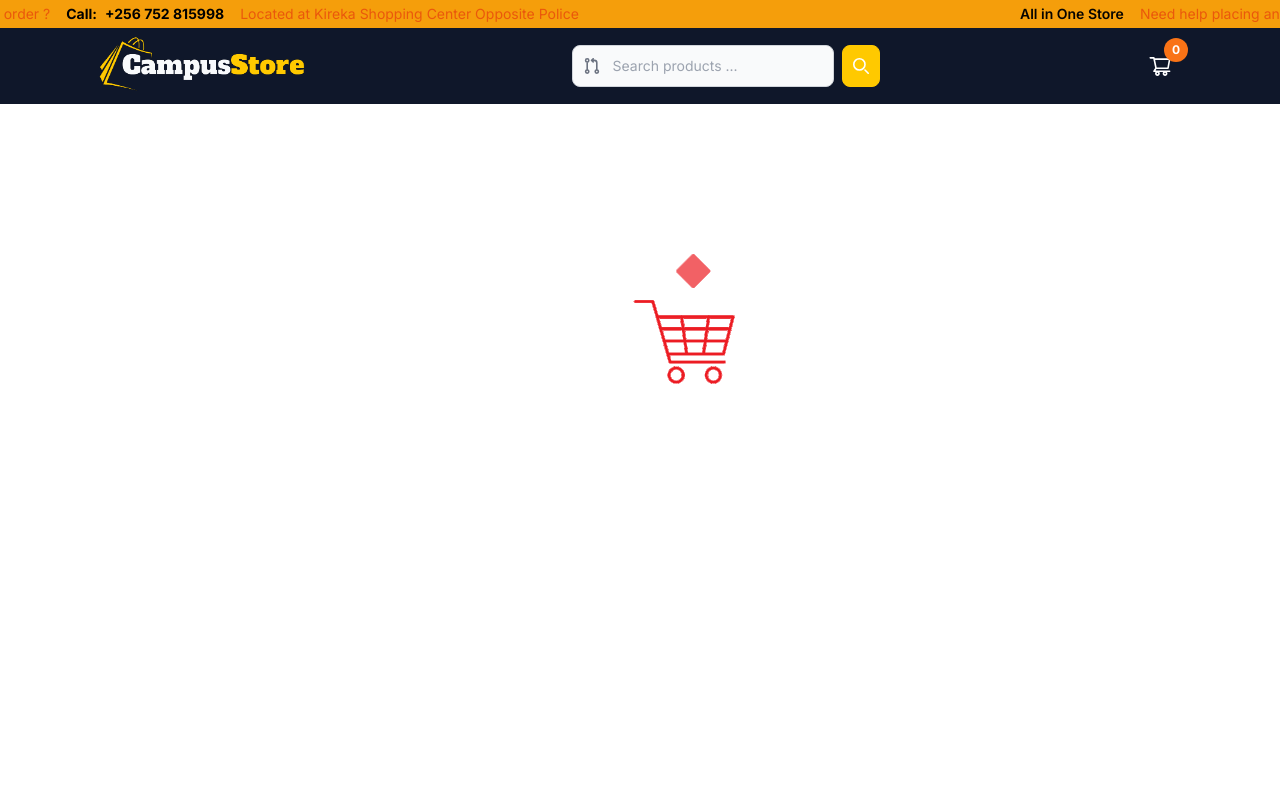
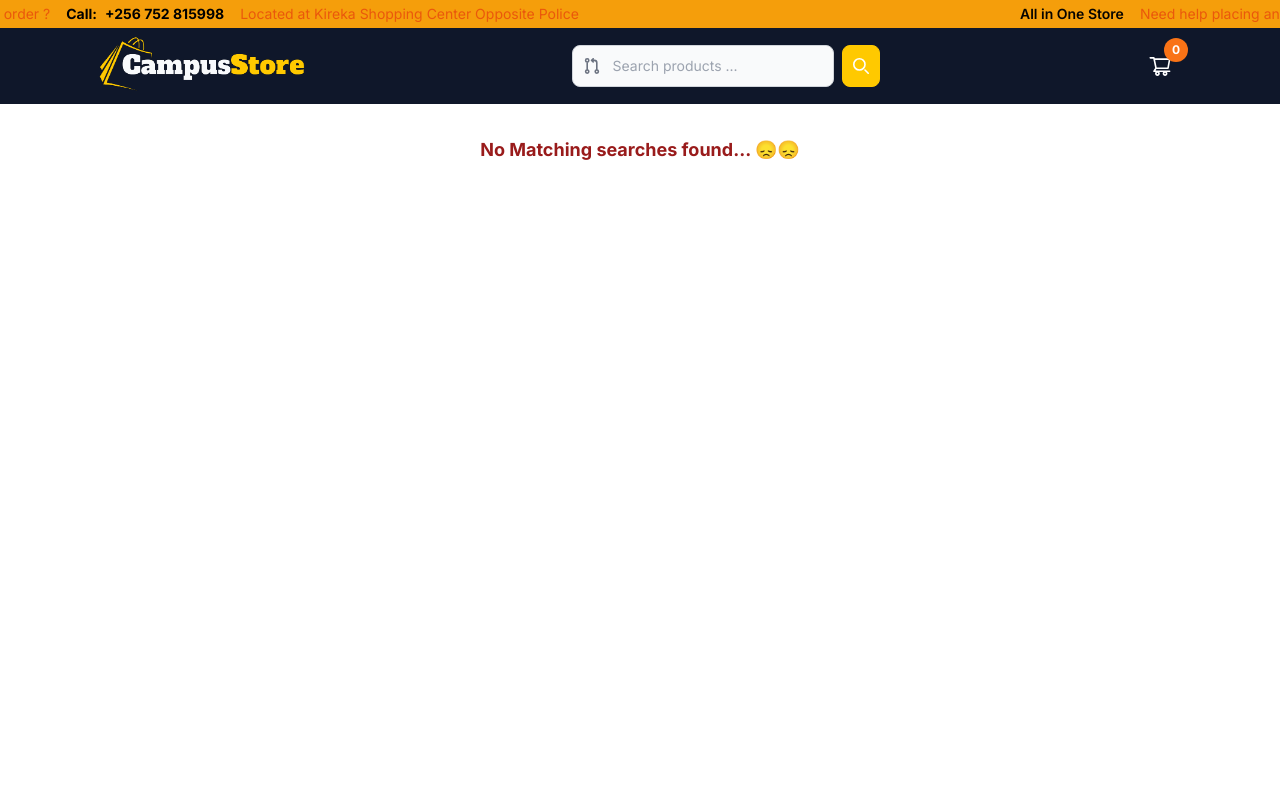
Before and after one commit to MUKE-coder/campus-store, a Next.js app: page /search in a window 1280 px wide. Shown: the top 800 px of the page. Built offline with nearby package versions, Linux system fonts and the light colour scheme.

Commit message:
added cart changes , search and the detailed page

```diff
--- a/app/cart/page.jsx
+++ b/app/cart/page.jsx
@@ -49,7 +49,7 @@ export default function Cart() {
             );
           })
         ) : (
-          <div className="">
+          <div className="w-[100%] h-[100%] flex flex-col items-center justify-center">
            <img src="/shopping-cart-shopping.gif" alt="" />
           </div>
         )}
--- a/app/product/[slug]/page.js
+++ b/app/product/[slug]/page.js
@@ -71,7 +71,7 @@ export default function page({ params: { slug } }) {
             </div>
             <div className="lg:w-[70%] md:w-[70%] w-[100%] flex flex-col gap-8 md:gap-5 lg:gap-5 roboto">
               <div className="flex justify-between">
-                <p className="text-sm lg:px-2 text-white bg-blue-800 flex items-center">
+                <p className="text-sm lg:px-2 text-blue-900 font-[900] flex items-center">
                   {product.subCatName}
                 </p>
                 <AiOutlineHeart className="text-[1.5rem]" color="orange" />
--- a/app/search/page.js
+++ b/app/search/page.js
@@ -4,18 +4,18 @@ import DetailedPrdt from '@/components/DetailedPrdt'
 import React from 'react'
 
 export default function page() {
-   const {handleSearches}=useCart()
+   const {handleSearches , searchInput }=useCart()
   return (
     <div className='bg-white min-h-[100vh]'>
    {
     handleSearches.length > 0 ?(
         <div className="w-[100%] flex flex-col min-h-[100vh] bg-white p-4 rounded-md gap-8 z-40">
-          <h1 className='text-lg font-[900] text-amber-500'>YOUR SEARCH .....</h1>
+          <h1 className='text-sm font-[600] text-slate-500'>About {handleSearches.length} results found for the search {searchInput}</h1>
         <DetailedPrdt data={handleSearches}/>
         </div>
     ):(
-<div className="w-[100%] flex items-start justify-center min-h-[80vh] p-[5rem] rounded-md  ">
-<img src="/shopping-cart-shopping.gif" alt="" />
+<div className="w-[100%] flex items-start justify-center min-h-[80vh] p-[2rem] rounded-md  ">
+<h2 className='text-red-800 font-bold text-lg'>No Matching searches found... 😞😞</h2>
 </div>
     )
    }
--- a/components/CartContext.jsx
+++ b/components/CartContext.jsx
@@ -5,19 +5,17 @@ import { toast } from "react-toastify";
 export const CartContext = createContext();
 
 export function CartProvider({ children }) {
+  const [searchInput, setSearchInput] = useState("");
+  const [handleSearches, setHandleSearches] = useState([]);
+  const [productDetails, setProductDetails] = useState("");
   let cartItems = [];
-  const [handleSearches , setHandleSearches]=useState([])
-
-  const [productDetails, setProductDetails] = useState("");
-  const [cart, setCart] = useState(cartItems);
-  const [recentlyViewedProducts, setRecentlyViewedProducts] = useState([]);
-
 
   if (typeof window !== "undefined") {
     cartItems = JSON.parse(localStorage.getItem("cartItem")) || [];
   }
 
-
+  const [cart, setCart] = useState(cartItems);
+  const [recentlyViewedProducts, setRecentlyViewedProducts] = useState([]);
 
   const addRecentlyViewedProduct = (product) => {
     if (!recentlyViewedProducts.some((item) => item.id === product.id)) {
@@ -32,6 +30,7 @@ export function CartProvider({ children }) {
       );
     }
   };
+
   const addToCart = (product) => {
     if (cart.some((item) => item.id === product.id)) {
       toast.error("This product is already in the cart");
@@ -49,9 +48,13 @@ export function CartProvider({ children }) {
   };
 
   useEffect(() => {
+    if (typeof window !== "undefined") {
       localStorage.setItem("cartItem", JSON.stringify(cart));
+    }
   }, [cart]);
+
   useEffect(() => {
+    if (typeof window !== "undefined") {
       const storedCart = JSON.parse(localStorage.getItem("cartItem"));
       if (storedCart) {
         setCart(storedCart);
@@ -61,6 +64,7 @@ export function CartProvider({ children }) {
       );
       if (storedRecentlyViewed) {
         setRecentlyViewedProducts(storedRecentlyViewed);
+      }
     }
   }, []);
 
@@ -76,7 +80,9 @@ export function CartProvider({ children }) {
         addRecentlyViewedProduct,
         handleSearches,
         setRecentlyViewedProducts,
-        setHandleSearches
+        setHandleSearches,
+        setSearchInput,
+        searchInput,
       }}
     >
       {children}
--- a/components/FormSearch.jsx
+++ b/components/FormSearch.jsx
@@ -8,8 +8,10 @@ import { useForm } from "react-hook-form";
 export default function FormSearch() {
   const { handleSubmit, register, reset } = useForm();
   const {setHandleSearches}=useCart()
+  const {setSearchInput}=useCart()
   const router = useRouter();
   const [searchQuery, setSearchQuery] = useState("");
+  setSearchInput(searchQuery)
   const handleSearch = (e) => {
     e.preventDefault();
     const filteredData = products.filter((product) =>
--- a/components/Product.jsx
+++ b/components/Product.jsx
@@ -19,7 +19,7 @@ export default function Product({ product }) {
 
   return (
     <Link href={`/product/${product.slug}`}>
-      <div className="relative flex items-center flex-col justify-center border shadow rounded-sm w-[90%]" onClick={handleClick}>
+      <div className="relative flex items-center flex-col justify-center border shadow rounded-sm w-[100%] lg:w-[90%]" onClick={handleClick}>
         <small className="absolute left-2 top-2 font-semibold bg-yellow-100 py-1 px-2 rounded-md text-xs">
           {product.subCatName}
         </small>
```
Lines whose indentation alone changed are shown as unchanged.
